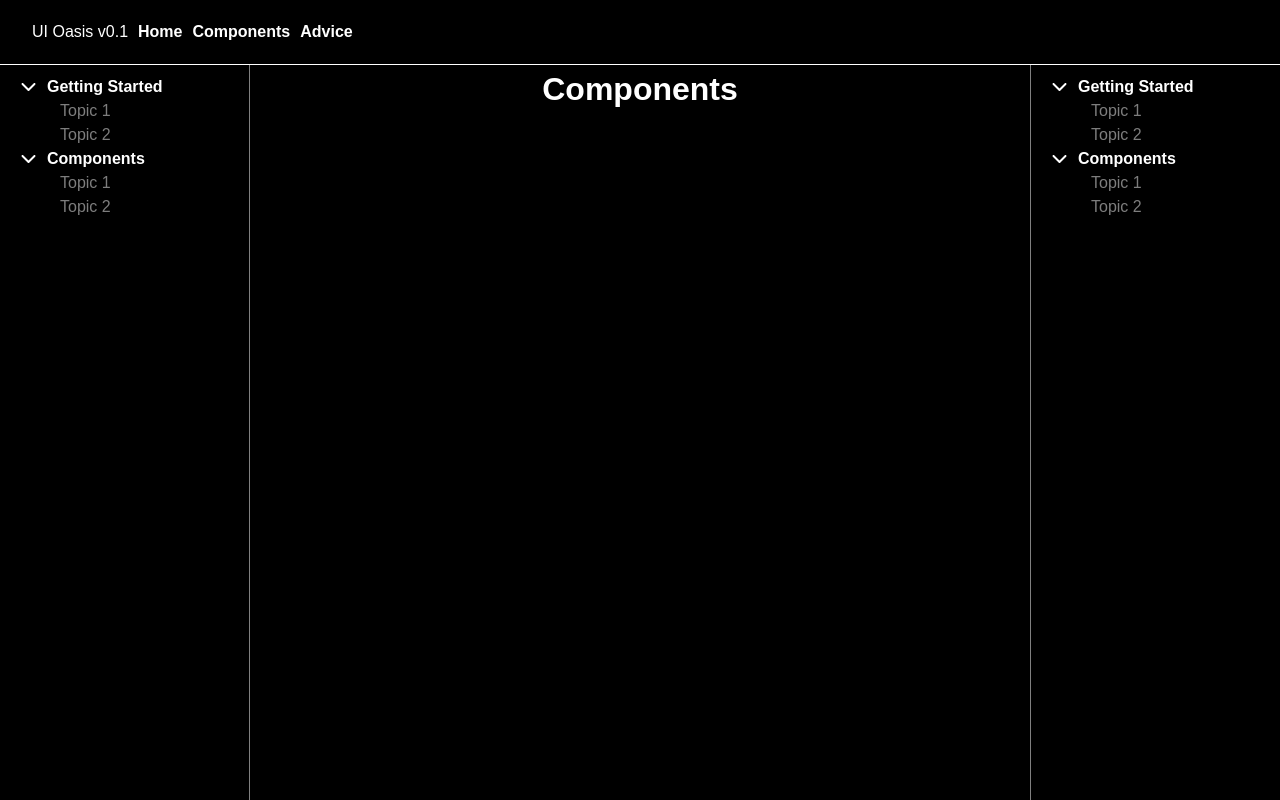
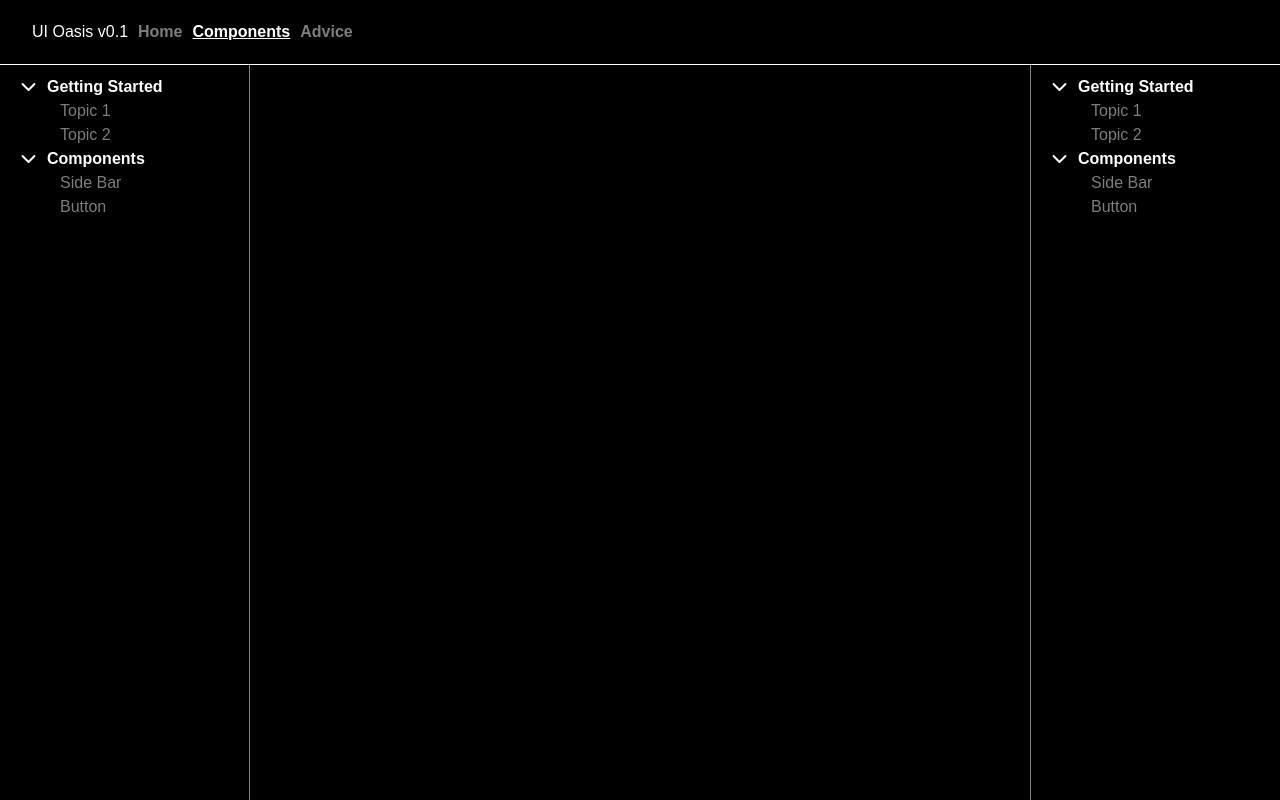
Before and after one commit to RaulAtWork/UI-Oasis, a React (Vite) app: page /components in a window 1280 px wide. Built offline with nearby package versions, Linux system fonts and the light colour scheme; the HTML template or start-up script is replaced by a standard one.

Commit message:
added links to side bar and main frame pages for components content

```diff
--- a/src/App.jsx
+++ b/src/App.jsx
@@ -12,7 +12,9 @@ function App() {
       <Header/>
     <Routes>
       <Route path="/" Component={Home}/>
-      <Route path="/components" Component={Components}/>
+      <Route path="/components" Component={Components}>
+        <Route path=":title" />
+      </Route>
       <Route path="/advice" Component={Advice}/>
     </Routes>
     </>
--- a/src/components/SideBar.jsx
+++ b/src/components/SideBar.jsx
@@ -1,9 +1,10 @@
+import { Link } from "react-router-dom";
 import Collapsible from "./Collapsible";
 
 function SideBar({ data, border }) {
   /*data: [{section: XXX, topics: [
-                {name: XXX, component: XXX},
-                {name: XXX, component: XXX},...
+                {name: XXX, link: XXX},
+                {name: XXX, link: XXX},...
                 ]
             },....]*/
 
@@ -33,7 +34,7 @@ function Topics({ topics }) {
     <ul>
       {topics.map((t, index) => (
         <li className="level-2" key={index}>
-          {t.name}
+          <Link to={t.link}>{t.name}</Link>
         </li>
       ))}
     </ul>
--- a/src/index.css
+++ b/src/index.css
@@ -14,4 +14,6 @@
   --margin-xl:40px;
 
   --header-height: 50px;
+
+  --light-text-color: hsl(0, 0%, 49%);
 }
--- a/src/pages/Components.jsx
+++ b/src/pages/Components.jsx
@@ -1,4 +1,9 @@
+import { useParams } from "react-router-dom";
 import SideBar from "../components/SideBar";
+import C_SideBar from "./Components/C_Sidebar";
+import C_Buttons from "./Components/C_Buttons";
+
+const rootPath = "/components/"
 
 const sideBarData = [
   {
@@ -6,15 +11,23 @@ const sideBarData = [
     topics: [{ name: "Topic 1" }, { name: "Topic 2" }],
   },
   { section: "Components",
-    topics: [{ name: "Topic 1" }, { name: "Topic 2" }] },
+    topics: [{ name: "Side Bar", link:rootPath+"sidebar" }, { name: "Button" , link:rootPath+"button" }] },
 ];
 
+const pageByTitle = {
+  sidebar: <C_SideBar/>,
+  button: <C_Buttons/>
+}
+
 function Components() {
+
+  let {title} = useParams();
+
   return (
     <div className="main-content">
       <SideBar data={sideBarData} border="right" />
       <main className="container">
-        <h1> Components</h1>
+        {pageByTitle[title]}
       </main>
       <SideBar data={sideBarData} border="left" />
     </div>
--- /dev/null
+++ b/src/pages/Components/C_Buttons.jsx
@@ -0,0 +1,5 @@
+function C_Buttons(){
+    return <span>Buttons</span>
+}
+
+export default C_Buttons
--- /dev/null
+++ b/src/pages/Components/C_Sidebar.jsx
@@ -0,0 +1,13 @@
+import SideBar from "../../components/SideBar"
+
+function C_SideBar(){
+    return(<article>
+        <h1> SideBar </h1>
+        <h2> Preview </h2>
+        {/*<SideBar/>*/}
+        <h2> Code </h2>
+
+    </article>)
+}
+
+export default C_SideBar
--- a/src/styles/header.css
+++ b/src/styles/header.css
@@ -22,4 +22,10 @@ header{
 
 .header-nav li{
     font-weight: bold;
+    color: var(--light-text-color);
 }
+
+.header-nav a.active{
+    color: white;
+    text-decoration: underline;
+}
--- a/src/styles/sidebar.css
+++ b/src/styles/sidebar.css
@@ -28,6 +28,6 @@
 }
 
 .side-list .level-2{
-    color: hsl(0, 0%, 49%);
+    color: var(--light-text-color);
     font-weight: normal;
 }
--- a/src/styles/styles.css
+++ b/src/styles/styles.css
@@ -31,3 +31,8 @@ main {
   width: 25px;
   margin: 0 var(--margin-s);
 }
+
+.component-details{
+  display: flex;
+  flex-direction: column;
+}
```
